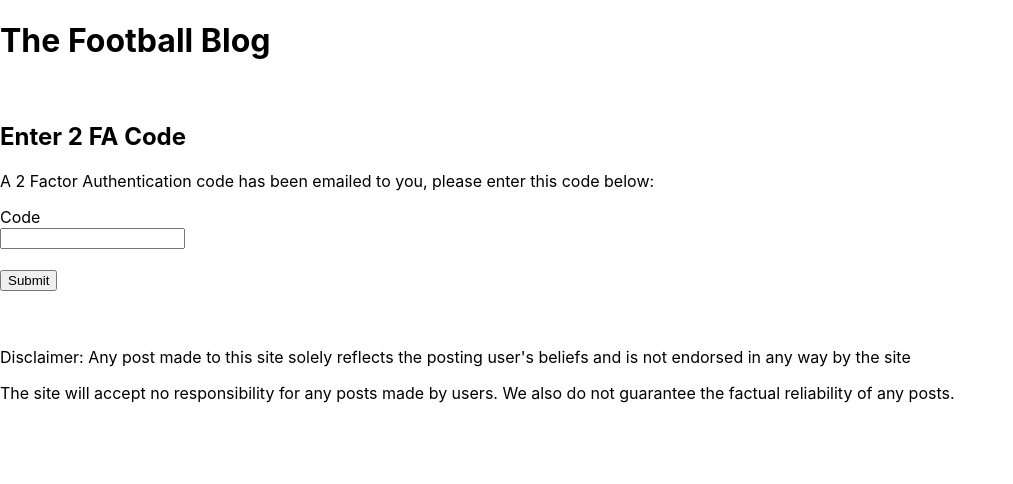
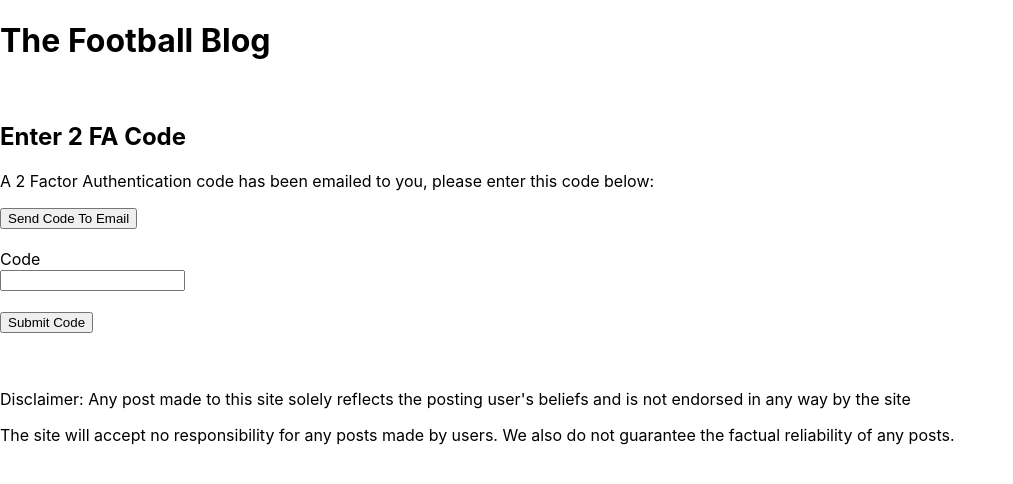
Before and after one commit to HarryYelland/Secure-Blog, a React (Create React App) app in the folder frontend/: page /2FA in a window 1280 px wide. Shown: the top 484 px of the page, without its empty margins (0-1013 px from the left). Built offline with nearby package versions, Linux system fonts and the light colour scheme.

Commit message:
Finished Registration and Login System. Finished 2FA system.
Issue with private route - can validated that user authenticated
but outlet does not render child page

```diff
--- a/frontend/src/App.js
+++ b/frontend/src/App.js
@@ -23,14 +23,14 @@ export default function App() {
           <Route path="/" element={<Login />} />
           <Route path="/register" element={<AddUser />} />
           <Route path="/2FA" element={<TwoFactorCheck />} />
-          <Route path="/search" element={<SearchPosts/>} />
-          <Route path="/view-all" element={<ViewPosts />} />
-          <Route path="/post" element={<AddPost />} />
-          <Route path="/view" element={<ViewPost/>} />
-          <Route path="/my-posts" element={<MyPosts />} />
+
 
           <Route element={<PrivateRoutes/>}>
-
+            <Route path="/search" element={<SearchPosts/>} />
+            <Route path="/view-all" element={<ViewPosts />} />
+            <Route path="/post" element={<AddPost />} />
+            <Route path="/view" element={<ViewPost/>} />
+            <Route path="/my-posts" element={<MyPosts />} />
           </Route>
         </Routes>
       </BrowserRouter>
--- a/frontend/src/PrivateRoute.js
+++ b/frontend/src/PrivateRoute.js
@@ -7,11 +7,11 @@ const PrivateRoutes = () => {
     const check = () => {
         Axios.post("http://localhost:3001/check-session", {
             session: sessionStorage.getItem("session"),
-            //session: "0016ff1dd58b242bba7fdf4e68bb74973f66fc677ac4acd96a980f3b8df3d153",
         }).then((response) => {
             //console.log(response);
             var auth = response.data
             if(auth.toString() === "true"){
+                console.log("Verified")
                 return <Outlet/>
             } else if (auth.toString() === "auth"){
                 navigate('/2FA');
--- a/frontend/src/components/Login.js
+++ b/frontend/src/components/Login.js
@@ -14,8 +14,8 @@ function Login() {
 
         //console.log(parseResponse);
         setResponse(parseResponse.message);
-        await sessionStorage.setItem("session", parseResponse.session);
-        if(sessionStorage.getItem("session") !== ""){
+        await window.sessionStorage.setItem("session", parseResponse.session);
+        if(window.sessionStorage.getItem("session") !== ""){
           window.location.href="/2FA";
         }
       } catch (error) {
--- a/frontend/src/components/Register.js
+++ b/frontend/src/components/Register.js
@@ -17,8 +17,8 @@ function Register() {
 
           //console.log(parseResponse);
           setResponse(parseResponse.message);
-          await sessionStorage.setItem("session", parseResponse.session);
-          if(sessionStorage.getItem("session") !== ""){
+          await window.sessionStorage.setItem("session", parseResponse.session);
+          if(window.sessionStorage.getItem("session") !== ""){
             window.location.href="/2FA";
           }
         }
--- a/frontend/src/components/TwoFactorCheck.js
+++ b/frontend/src/components/TwoFactorCheck.js
@@ -1,35 +1,65 @@
 import { useState, useEffect } from "react";
 import Axios from "axios";
 
-const submit = () => {
-  alert("Submitting Code");
-  Axios.post("http://localhost:3001/check-2fa", {
-    session: sessionStorage.getItem("session"),
-    code: document.getElementById("2fa")
-  }).then((response) => {
-
-  });
-  window.location.href("/view")
-};
 
 // Main function for adding a product to a sales order page
 function TwoFactorCheck() {
-  var sessionid = sessionStorage.getItem("session");
-  if(sessionid === ""){
-    window.location.href = "/";
+  const [session, setSession] = useState("");
+  const [code, setCode] = useState("");
+
+  var sessionid = window.sessionStorage.getItem("session");
+  if(session !== sessionid){
+    setSession(sessionid);
   }
-  //Axios.post("http://localhost:3001/create-2fa",{
-  //  session: sessionid
-  //});
+
+  const submit = async (e) => {
+    e.preventDefault();
+    try {
+
+      if(session === ""){
+        window.location.href = "/";
+      }
+      const rawResponse = await fetch(`http://localhost:3001/check-2fa/?session=${session.toString()}&code=${code.toString()}`);
+      const message = rawResponse.message
+      console.log(message)
+      if(message.toString() === "Code Matches"){
+        window.location.href ="/view-all";
+      }
+    } catch (error) {
+      console.error(error.message)
+    }
+  };
+
+  const onSubmitForm = async (e) => {
+    e.preventDefault();
+    try {
+
+      if(session === ""){
+        window.location.href = "/";
+      }
+      const rawResponse = await fetch(`http://localhost:3001/2FA?session=${session}`);
+      const message = rawResponse.message
+      console.log(message)
+    } catch (error) {
+      console.error(error.message)
+    }
+  }
+
+
+
   return (
     <div>
       <h2>Enter 2 FA Code</h2>
       <p>A 2 Factor Authentication code has been emailed to you, please enter this code below:</p>
-      <form>
+      <form onSubmit={onSubmitForm}>
+        <button type="submit" id="code">Send Code To Email</button>
+      </form>
+      <br/>
+      <form onSubmit={submit}>
         <label for="2fa">Code</label><br/>
-        <input type="text" id="2fa"/><br/>
+        <input type="text" id="2fa" value={code} onChange={e => setCode(e.target.value)}/><br/>
         <br/>
-        <button type="submit" id="userSubmit" onClick={submit}>Submit</button>
+        <button type="submit" id="code">Submit Code</button>
       </form>
     </div>
   );
```
Also changed, not shown: 1 other file (tests, documents, lock files or other folders).
